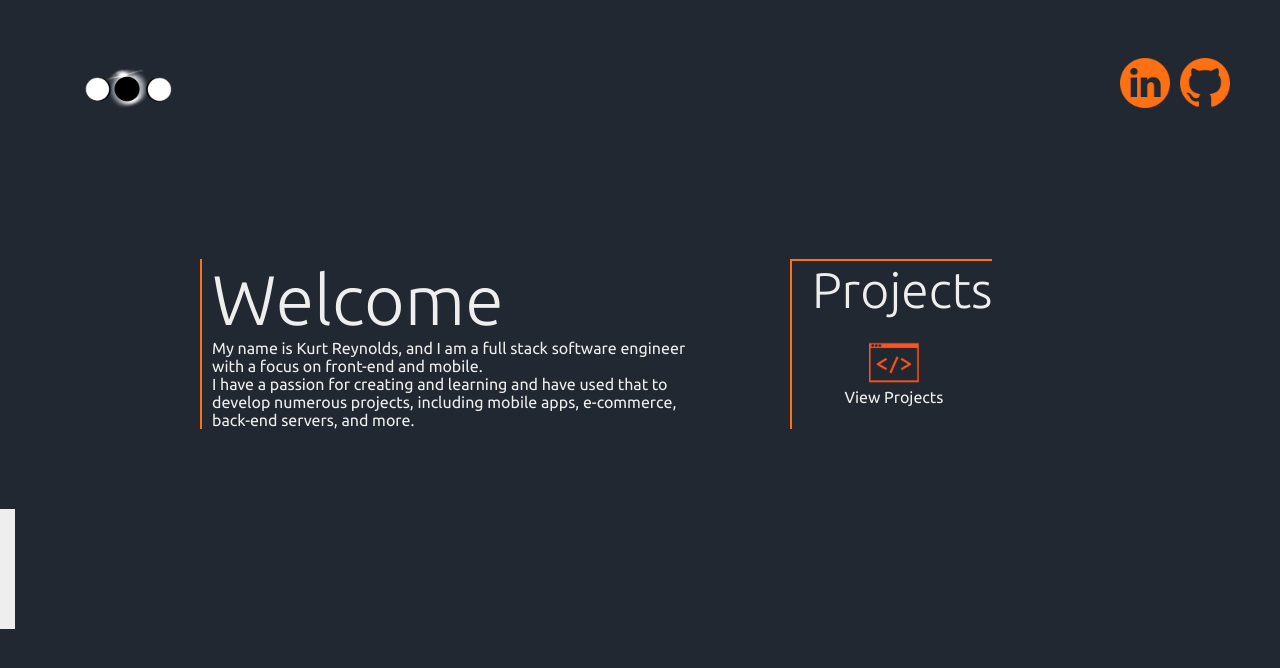
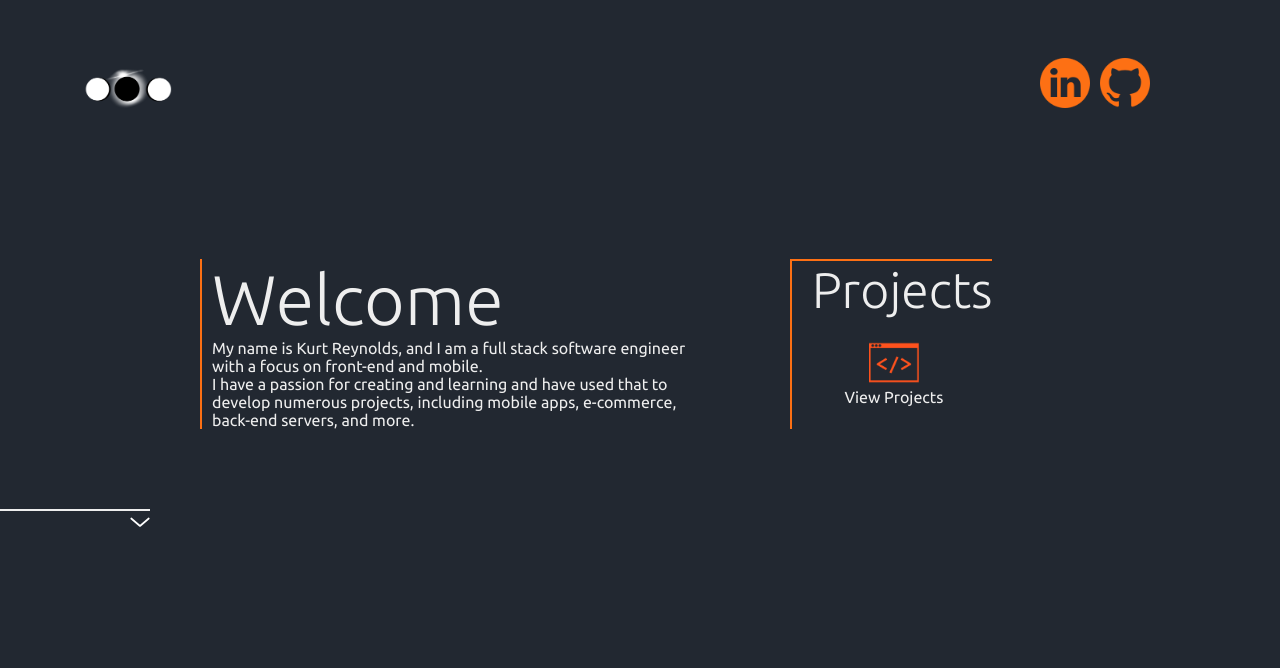
Before and after one commit to kurtreyn/kurtreyn-dot-com, a React (Create React App) app in the folder client/: page / in a window 1280 px wide. Shown: the top 668 px of the page. Built offline with nearby package versions, Linux system fonts and the light colour scheme; no server answers.

Commit message:
update sidebar menu

```diff
--- a/client/public/index.html
+++ b/client/public/index.html
@@ -21,7 +21,7 @@
     </style>
     <link rel="manifest" href="%PUBLIC_URL%/manifest.json" />
 
-    <title>Kurt Reynolds: Portfolio</title>
+    <title>Kurt Reynolds</title>
   </head>
   <body>
     <div id="root"></div>
--- a/client/src/components/SideBar.js
+++ b/client/src/components/SideBar.js
@@ -2,9 +2,15 @@ import React from 'react';
 import { Link } from 'react-router-dom';
 import '../styles/sidebarStyle.css';
 
-export default function SideBar({ isLoggedIn }) {
+export default function SideBar({ isLoggedIn, showSideBar }) {
   return (
-    <div className="sidebar-container">
+    <div
+      className={
+        showSideBar
+          ? 'transition-animate sidebar-container'
+          : 'sidebar-container'
+      }
+    >
       <div className="sidebar-content-wrapper">
         <Link to="/algorithms" className="sidebar-text">
           Algorithm Simulator
--- a/client/src/pages/Home.js
+++ b/client/src/pages/Home.js
@@ -6,6 +6,8 @@ import projectsIcon from '../assets/icons/icon-web-development.png';
 import logo from '../assets/images/logo.png';
 import githubIcon from '../assets/icons/icon-github.png';
 import linkedinIcon from '../assets/icons/icon-linkedin.png';
+import chevronUp from '../assets/icons/chevron-up.svg';
+import chevronDown from '../assets/icons/chevron-down.svg';
 import '../styles/homeStyle.css';
 
 export default function Home({ isLoggedIn }) {
@@ -116,7 +118,13 @@ export default function Home({ isLoggedIn }) {
             <div
               className="sidebar-block"
               onClick={() => setShoSideBar(!showSideBar)}
-            ></div>
+            >
+              <img
+                src={!showSideBar ? chevronDown : chevronUp}
+                alt="down arrow"
+                className="toggle-icon"
+              />
+            </div>
             {showSideBar && <SideBar isLoggedIn={isLoggedIn} />}
           </div>
         </div>
--- a/client/src/styles/homeStyle.css
+++ b/client/src/styles/homeStyle.css
@@ -52,6 +52,7 @@
   justify-content: flex-start;
   align-items: flex-end;
   width: 25%;
+  margin-right: 80px;
 }
 
 .home-icon {
@@ -152,18 +153,27 @@
 
 .sidebar-section {
   display: flex;
+  position: relative;
   margin-top: 80px;
 }
 
 .sidebar-block {
-  width: 15px;
-  height: 120px;
+  width: 150px;
+  height: 2px;
   background-color: var(--white);
   cursor: pointer;
 }
 
-.sidebar-block:hover {
-  transform: scale(1.1);
+.toggle-icon {
+  width: 20px;
+  height: 20px;
+  margin-left: 130px;
+  margin-top: 2px;
+  cursor: pointer;
+}
+
+.toggle-icon:hover {
+  transform: scale(1.05);
 }
 
 /* ---------- MOBILE SECTION ----------- */
--- a/client/src/styles/sidebarStyle.css
+++ b/client/src/styles/sidebarStyle.css
@@ -7,17 +7,13 @@
 
 .sidebar-container {
   display: flex;
+  position: absolute;
   justify-content: center;
-  width: 10%;
+  width: 143px;
+  top: 23px;
+  left: 5px;
   outline: solid 1px white;
 }
-
-/* .sidebar-container::after {
-  content: '';
-  width: 10px;
-  height: 80px;
-  background-color: var(--white);
-} */
 
 .sidebar-content-wrapper {
   display: flex;
@@ -31,5 +27,10 @@
   color: var(--white);
   cursor: pointer;
   text-decoration: none;
+  font-size: small;
   padding: 10px;
 }
+
+.sidebar-text:hover {
+  color: var(--orange);
+}
```
Also changed, not shown: client/src/assets/icons/chevron-down.svg (added), client/src/assets/icons/chevron-up.svg (added).
